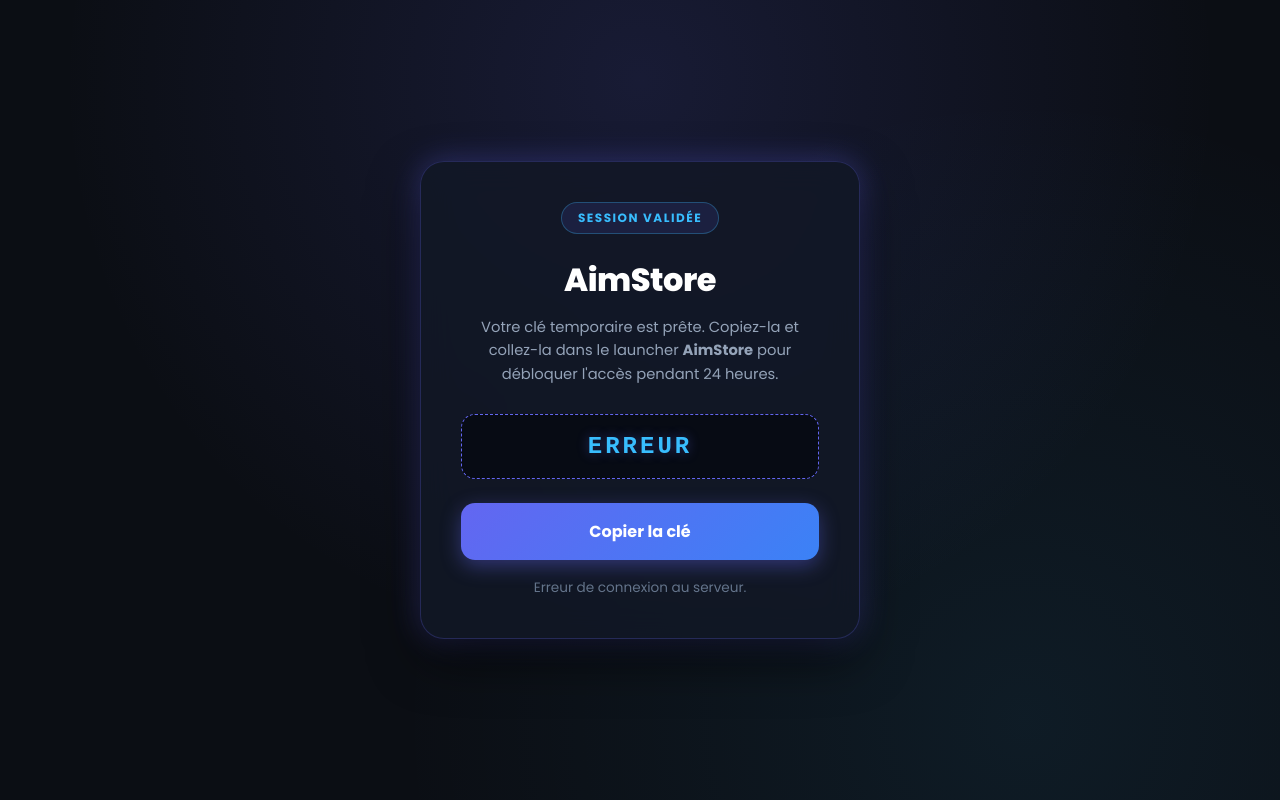
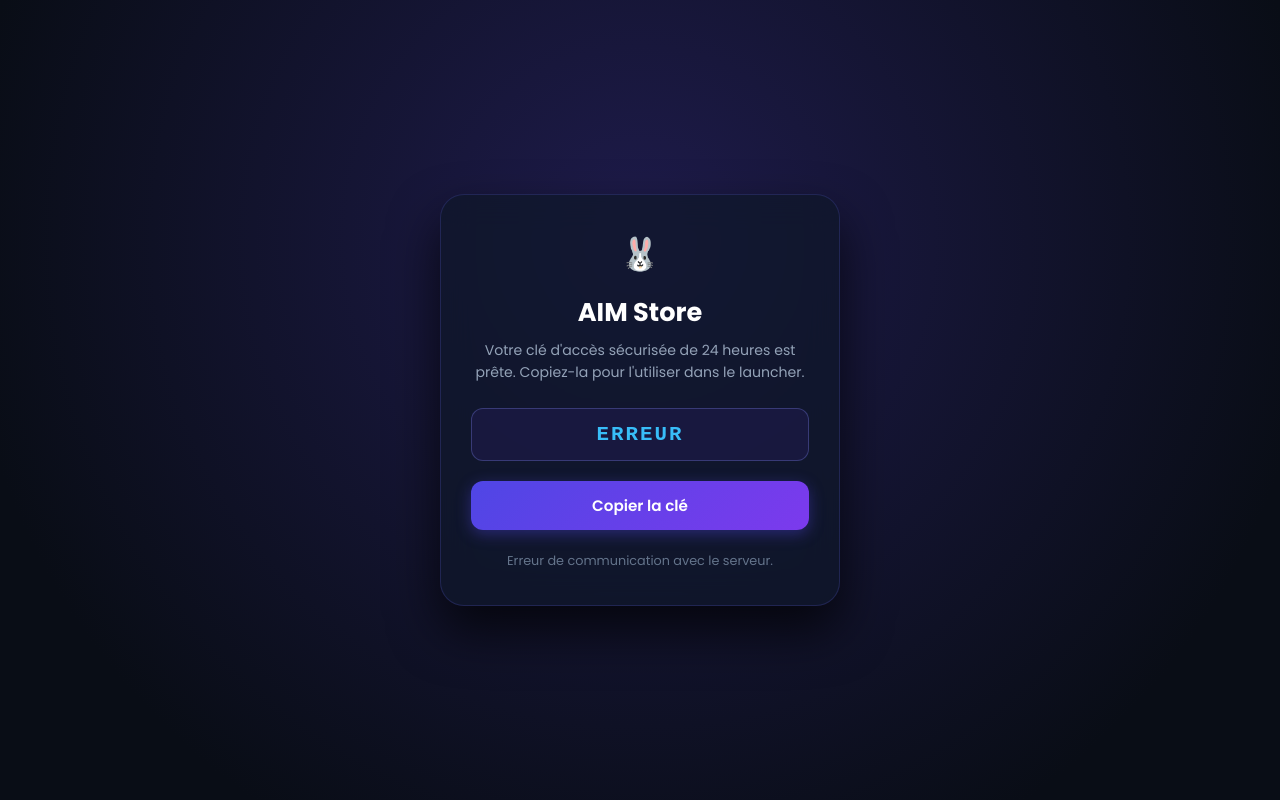
Before and after one commit to Montrase/aimstore-api, a website: page public/index.html in a window 1280 px wide. Drawn offline with Linux system fonts and the light colour scheme; no server answers.

Commit message:
Add files via upload

```diff
--- a/public/index.html
+++ b/public/index.html
@@ -3,29 +3,13 @@
 <head>
   <meta charset="UTF-8">
   <meta name="viewport" content="width=device-width, initial-scale=1.0">
-  <title>AimStore - Key Access</title>
-  <link href="https://fonts.googleapis.com/css2?family=Poppins:wght@400;600;700;800&display=swap" rel="stylesheet">
+  <title>AimStore - Clé d'Accès</title>
+  <link href="https://fonts.googleapis.com/css2?family=Poppins:wght@400;500;600;700&display=swap" rel="stylesheet">
   <style>
-    :root {
-      /* 🎨 COULEURS DU LAUNCHER AIMSTORE (Ajuste les valeurs si besoin) */
-      --bg-main: #0b0e14;
-      --card-bg: rgba(18, 24, 38, 0.85);
-      --accent-primary: #6366f1;   /* Violet / Bleu Neon du Launcher */
-      --accent-hover: #4f46e5;
-      --accent-glow: rgba(99, 102, 241, 0.4);
-      --text-title: #ffffff;
-      --text-sub: #94a3b8;
-      --key-text: #38bdfe;
-      --border-color: rgba(99, 102, 241, 0.25);
-    }
-
     * { box-sizing: border-box; margin: 0; padding: 0; font-family: 'Poppins', sans-serif; }
 
     body {
-      background: var(--bg-main);
-      background-image:
-        radial-gradient(circle at 50% 10%, rgba(99, 102, 241, 0.15) 0%, transparent 60%),
-        radial-gradient(circle at 80% 90%, rgba(56, 189, 248, 0.08) 0%, transparent 50%);
+      background: radial-gradient(circle at 50% 30%, #1e1b4b 0%, #090d16 80%);
       color: #f3f4f6;
       display: flex;
       justify-content: center;
@@ -35,85 +19,80 @@
     }
 
     .card {
-      background: var(--card-bg);
+      background: rgba(15, 23, 42, 0.75);
       backdrop-filter: blur(16px);
       -webkit-backdrop-filter: blur(16px);
-      border: 1px solid var(--border-color);
+      border: 1px solid rgba(99, 102, 241, 0.2);
       border-radius: 24px;
-      padding: 40px;
-      max-width: 440px;
+      padding: 35px 30px;
+      max-width: 400px;
       width: 100%;
       text-align: center;
-      box-shadow: 0 20px 50px rgba(0, 0, 0, 0.6), 0 0 30px var(--accent-glow);
+      box-shadow: 0 25px 50px rgba(0, 0, 0, 0.7);
     }
 
-    .badge {
-      display: inline-block;
-      padding: 6px 16px;
-      background: rgba(99, 102, 241, 0.12);
-      color: var(--key-text);
-      border: 1px solid rgba(56, 189, 248, 0.3);
-      border-radius: 50px;
-      font-size: 0.75rem;
-      font-weight: 700;
-      margin-bottom: 22px;
-      text-transform: uppercase;
-      letter-spacing: 1.5px;
+    .logo-container {
+      margin-bottom: 15px;
+    }
+
+    .logo-container img {
+      width: 48px;
+      height: 48px;
+      object-fit: contain;
     }
 
     h1 {
-      font-size: 2rem;
-      font-weight: 800;
-      margin-bottom: 12px;
-      color: var(--text-title);
-      letter-spacing: -0.5px;
+      font-size: 1.6rem;
+      font-weight: 700;
+      margin-bottom: 8px;
+      color: #ffffff;
     }
 
     p {
-      color: var(--text-sub);
-      font-size: 0.92rem;
-      margin-bottom: 28px;
-      line-height: 1.6;
+      color: #94a3b8;
+      font-size: 0.88rem;
+      margin-bottom: 25px;
+      line-height: 1.5;
     }
 
     .key-box {
-      background: rgba(7, 10, 19, 0.9);
-      border: 1.5px dashed var(--accent-primary);
-      border-radius: 14px;
-      padding: 18px;
-      font-family: 'Courier New', monospace;
-      font-size: 1.5rem;
-      font-weight: 800;
-      color: var(--key-text);
-      letter-spacing: 3px;
-      margin-bottom: 24px;
-      text-shadow: 0 0 12px var(--accent-glow);
+      background: rgba(30, 27, 75, 0.6);
+      border: 1px solid rgba(129, 140, 248, 0.3);
+      border-radius: 12px;
+      padding: 14px;
+      font-family: monospace;
+      font-size: 1.3rem;
+      font-weight: 700;
+      color: #38bdf8;
+      letter-spacing: 2px;
+      margin-bottom: 20px;
       user-select: all;
     }
 
-    .btn-copy {
+    .btn {
       width: 100%;
-      padding: 16px;
-      background: linear-gradient(135deg, var(--accent-primary) 0%, #3b82f6 100%);
+      padding: 13px;
+      background: linear-gradient(135deg, #4f46e5 0%, #7c3aed 100%);
       color: white;
       border: none;
-      border-radius: 14px;
-      font-weight: 700;
-      font-size: 1rem;
+      border-radius: 12px;
+      font-weight: 600;
+      font-size: 0.95rem;
       cursor: pointer;
-      transition: all 0.25s ease;
-      box-shadow: 0 6px 20px var(--accent-glow);
+      transition: all 0.2s ease;
+      box-shadow: 0 4px 15px rgba(79, 70, 229, 0.4);
+      margin-bottom: 12px;
     }
 
-    .btn-copy:hover {
-      transform: translateY(-2px);
-      box-shadow: 0 8px 25px rgba(99, 102, 241, 0.6);
-      background: linear-gradient(135deg, var(--accent-hover) 0%, #2563eb 100%);
+    .btn:hover {
+      transform: translateY(-1px);
+      box-shadow: 0 6px 20px rgba(79, 70, 229, 0.6);
+      background: linear-gradient(135deg, #4338ca 0%, #6d28d9 100%);
     }
 
     .status-text {
-      margin-top: 18px;
-      font-size: 0.85rem;
+      margin-top: 10px;
+      font-size: 0.8rem;
       color: #64748b;
     }
   </style>
@@ -121,13 +100,16 @@
 <body>
 
   <div class="card">
-    <div class="badge">Session Validée</div>
-    <h1>AimStore</h1>
-    <p>Votre clé temporaire est prête. Copiez-la et collez-la dans le launcher <strong>AimStore</strong> pour débloquer l'accès pendant 24 heures.</p>
+    <div class="logo-container">
+      <!-- Tu peux y glisser l'image de ton logo si tu veux -->
+      <span style="font-size: 2rem;">🐰</span>
+    </div>
+    <h1>AIM Store</h1>
+    <p>Votre clé d'accès sécurisée de 24 heures est prête. Copiez-la pour l'utiliser dans le launcher.</p>
 
     <div class="key-box" id="keyBox">Chargement...</div>
 
-    <button class="btn-copy" onclick="copyKey()">Copier la clé</button>
+    <button class="btn" onclick="copyKey()">Copier la clé</button>
     <div class="status-text" id="statusText">Vérification en cours...</div>
   </div>
 
@@ -143,17 +125,17 @@
         if (data.success) {
           keyBox.textContent = data.key;
           if (data.isExisting) {
-            statusText.textContent = `Clé active réaffichée (${data.remainingHours}h restantes)`;
+            statusText.textContent = `Clé active (${data.remainingHours}h restantes)`;
           } else {
-            statusText.textContent = `Nouvelle clé créée ! Valide 24 heures.`;
+            statusText.textContent = `Nouvelle clé générée avec succès !`;
           }
         } else {
           keyBox.textContent = "ERREUR";
-          statusText.textContent = data.message || "Impossible de générer la clé.";
+          statusText.textContent = data.message || "Erreur de génération.";
         }
       } catch (err) {
         keyBox.textContent = "ERREUR";
-        statusText.textContent = "Erreur de connexion au serveur.";
+        statusText.textContent = "Erreur de communication avec le serveur.";
       }
     }
 
@@ -161,7 +143,7 @@
       const key = document.getElementById('keyBox').textContent;
       if (key && key !== "Chargement..." && key !== "ERREUR") {
         navigator.clipboard.writeText(key);
-        alert("Clé copiée avec succès !");
+        alert("Clé copiée dans le presse-papier !");
       }
     }
 
```
